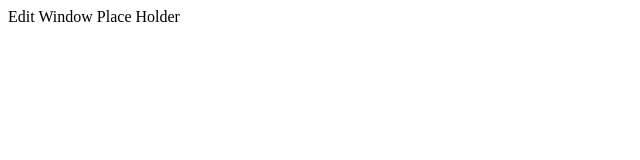
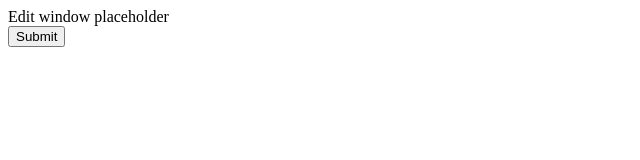
Before and after one commit to JoaoMateus98/CV-App, a React (Create React App) app: page / in a window 1280 px wide. Both pictures are taken after a click on the button "Edit". Shown: the top 160 px of the page, without its empty margins (0-640 px from the left). Built offline with nearby package versions, Linux system fonts and the light colour scheme.

Commit message:
You can now switch from Display to Edit component with SubmitButton

```diff
--- a/src/components/GI_Components/GI_Edit.js
+++ b/src/components/GI_Components/GI_Edit.js
@@ -1,8 +1,17 @@
 import React from "react";
+import handleSubmitFunc from "../../helperFunctions/handleSubmit";
+import SubmitButton from "../HelperComponents/SubmitButton";
 
 class Gi_Edit extends React.Component {
   render() {
-    return <div>Edit Window Place Holder</div>;
+    const { context } = this.props;
+
+    return (
+      <form onSubmit={() => handleSubmitFunc(context)}>
+        <div>Edit window placeholder</div>
+        <SubmitButton />
+      </form>
+    );
   }
 }
 
--- a/src/components/GI_Components/GI_Main.js
+++ b/src/components/GI_Components/GI_Main.js
@@ -20,16 +20,17 @@ class GI_Main extends React.Component {
   render() {
     const { name, email, phone } = this.state.GI_MetaInfo;
     const EditMode = this.state.EditMode;
+    const thisComponent = this; // a little more sense for me
 
     if (EditMode) {
-      return <Gi_Edit />;
+      return <Gi_Edit context={thisComponent} />;
     } else {
       return (
         <GI_Display
           name={name}
           email={email}
           phone={phone}
-          context={this}
+          context={thisComponent}
           openEditMode={openEditModeFun}
         />
       );
--- /dev/null
+++ b/src/components/HelperComponents/SubmitButton.js
@@ -0,0 +1,9 @@
+import React from "react";
+
+class SubmitButton extends React.Component {
+  render() {
+    return <input type={"submit"} value={"Submit"} />;
+  }
+}
+
+export default SubmitButton;
```
